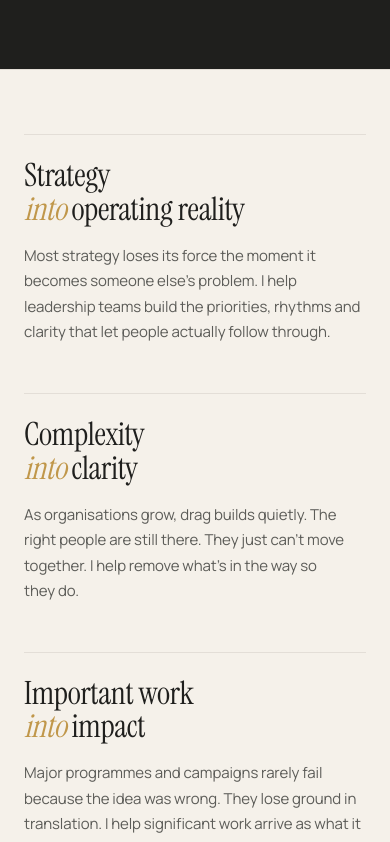
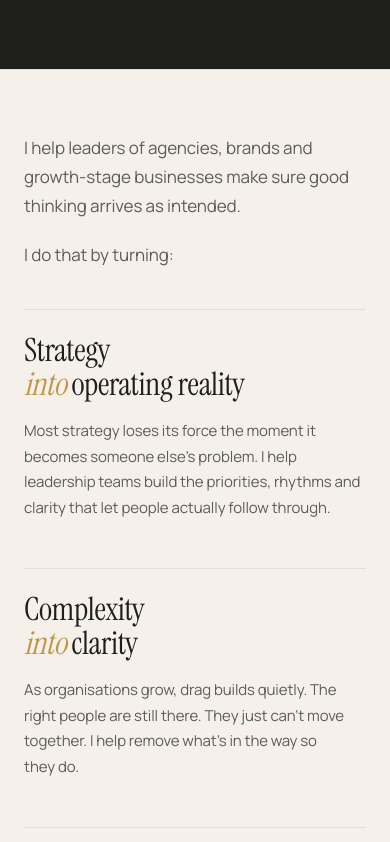
Before and after one commit to darrenbrett-lang/dabhands.delivery, a Next.js app: page / in a window 390 px wide. Shown: the part 2440-3282 px from the top of the page. Built offline with nearby package versions, Linux system fonts and the light colour scheme.

Commit message:
What I do: new lead-in ('...arrives as intended.' / 'I do that by turning:')
Per the module brief: two-beat Manrope lead-in at 17px/640px opening onto the three 40px turns. No widows at any breakpoint (measured 390 and 1280).

Co-Authored-By: Claude Opus 4.8 <noreply@anthropic.com>

```diff
--- a/pages/index.tsx
+++ b/pages/index.tsx
@@ -183,11 +183,22 @@ export default function Home() {
           </div>
         </section>
 
-        {/* ── WHAT I DO (light): the three turns open the section directly — each a
-            from→to statement at anchor scale, pivoting on the gold italic "into". ── */}
+        {/* ── WHAT I DO (light): a two-beat lead-in ("...arrives as intended." / "I do
+            that by turning:") opening onto the three turns — each a from→to statement
+            at anchor scale, pivoting on the gold italic "into". ── */}
         <section data-spine="What I do" className="bg-bone text-ink py-16 md:py-20 lg:py-24 border-t border-stone/60">
           <div className="u-container">
-            <div className="grid grid-cols-1 md:grid-cols-3 gap-y-12 gap-x-10">
+            <FadeUp>
+              <p className="text-[17px] leading-[1.7] text-graphite max-w-[640px]">
+                I help leaders of agencies, brands and growth-stage businesses make sure good thinking arrives as intended.
+              </p>
+            </FadeUp>
+            <FadeUp delay={0.06}>
+              <p className="mt-5 text-[17px] leading-[1.7] text-graphite max-w-[640px]">
+                I do that by turning:
+              </p>
+            </FadeUp>
+            <div className="mt-10 md:mt-12 grid grid-cols-1 md:grid-cols-3 gap-y-12 gap-x-10">
               {[
                 { key: 'strategy', from: 'Strategy', to: 'operating reality', body: 'Most strategy loses its force the moment it becomes someone else’s problem. I help leadership teams build the priorities, rhythms and clarity that let people actually follow through.' },
                 { key: 'complexity', from: 'Complexity', to: 'clarity', body: 'As organisations grow, drag builds quietly. The right people are still there. They just can’t move together. I help remove what’s in the way so they do.' },
```
